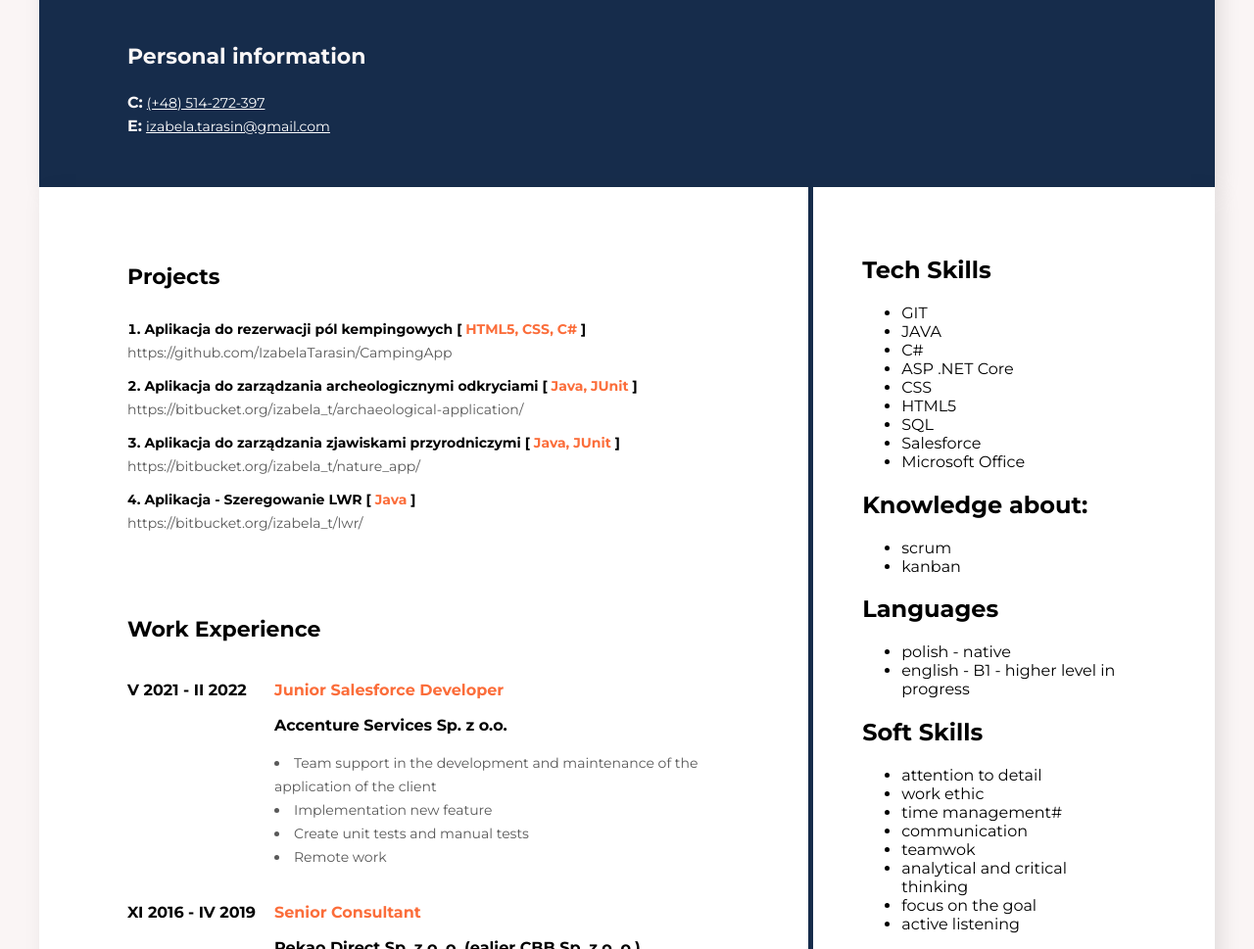
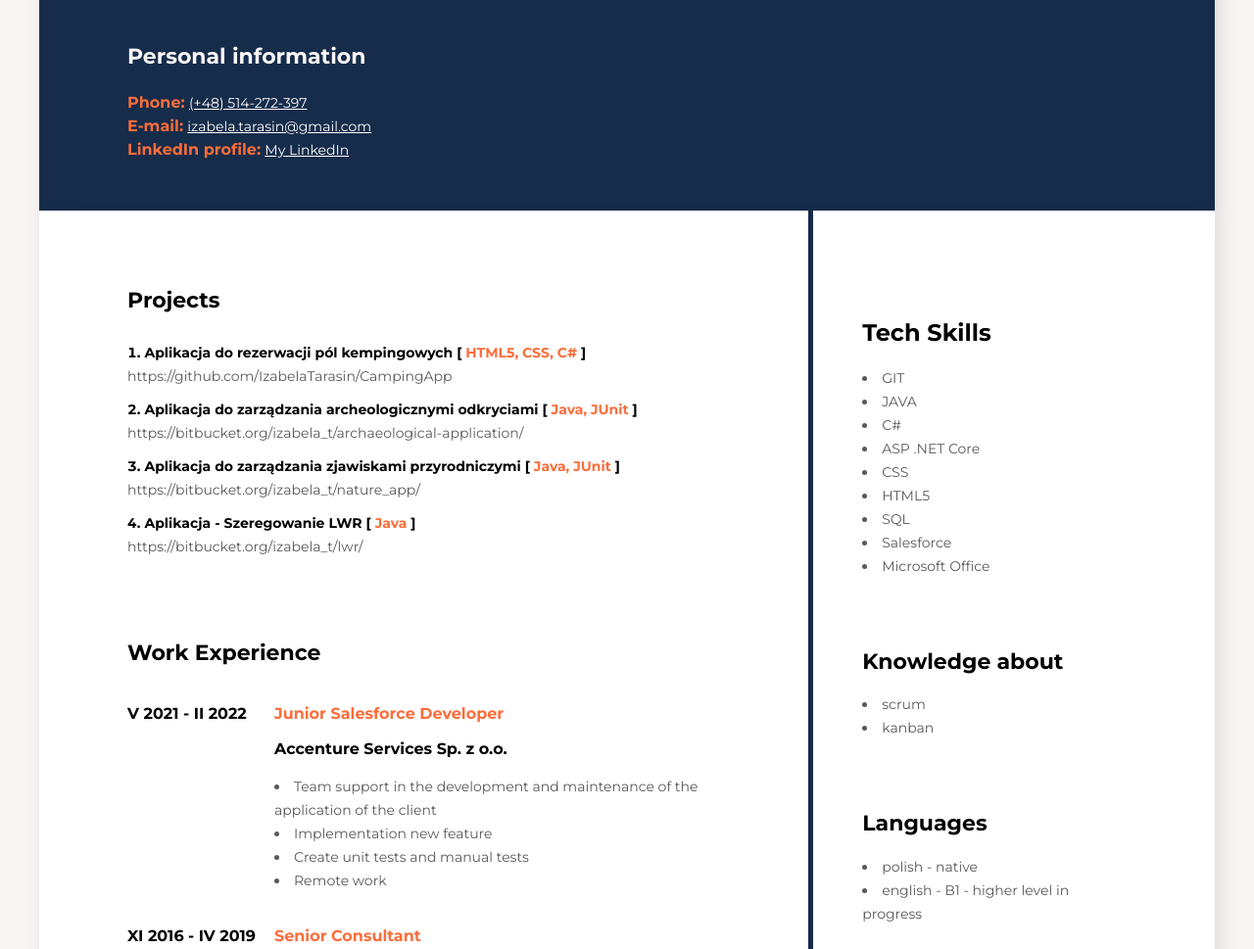
Before and after one commit to IzabelaTarasin/cv-simple-app, a plain HTML site: page index.html in a window 1280 px wide. Shown: the part 300-1269 px from the top of the page at 98% size. Drawn offline with Linux system fonts and the light colour scheme.

Commit message:
finished styling

```diff
--- a/index.html
+++ b/index.html
@@ -32,10 +32,12 @@
           <div class="contact-block">
             <h3 class="contact-title">Personal information</h2>
               <p>
-                <span class="bold">C:</span>
+                <span class="bold">Phone:</span>
                 <a class="contact-links" href="tel:+48 514-272-397">(+48) 514-272-397</a><br />
-                <span class="bold">E:</span>
-                <a class="contact-links" href="mailto:izabela.tarasin@gmail.com">izabela.tarasin@gmail.com</a>
+                <span class="bold">E-mail:</span>
+                <a class="contact-links" href="mailto:izabela.tarasin@gmail.com">izabela.tarasin@gmail.com</a><br />
+                <span class="bold">LinkedIn profile:</span>
+                <a class="contact-links" href="https://www.linkedin.com/in/izabela-tarasin-9a98a6a8/">My LinkedIn</a>
               </p>
           </div>
         </div>
@@ -209,9 +211,9 @@
         </div>
       </main>
       <aside>
-        <div>
-          <h2>Tech Skills</h2>
-          <ul>
+        <div class="space">
+          <h2 class="header-secondary">Tech Skills</h2>
+          <ul class="job-list">
             <li>GIT</li>
             <li>JAVA</li>
             <li>C#</li>
@@ -223,23 +225,23 @@
             <li>Microsoft Office</li>
           </ul>
         </div>
-        <div>
-          <h2>Knowledge about:</h2>
-          <ul>
+        <div class="space">
+          <h2 class="header-main-point">Knowledge about</h2>
+          <ul class="job-list">
             <li>scrum</li>
             <li>kanban</li>
           </ul>
         </div>
-        <div>
-          <h2>Languages</h2>
-          <ul>
+        <div class="space">
+          <h2 class="header-main-point">Languages</h2>
+          <ul class="job-list">
             <li>polish - native</li>
             <li>english - B1 - higher level in progress</li>
           </ul>
         </div>
-        <div>
-          <h2>Soft Skills</h2>
-          <ul>
+        <div class="space">
+          <h2 class="header-main-point">Soft Skills</h2>
+          <ul class="job-list">
             <li>attention to detail</li>
             <li>work ethic</li>
             <li>time management#</li>
@@ -250,9 +252,9 @@
             <li>active listening</li>
           </ul>
         </div>
-        <div>
-          <h2>Hobby</h2>
-          <ul>
+        <div class="space">
+          <h2 class="header-main-point">Hobby</h2>
+          <ul class="job-list">
             <li>hiking</li>
           </ul>
         </div>
--- a/style.css
+++ b/style.css
@@ -84,6 +84,7 @@ main {
 
 .bold {
   font-weight: 700;
+  color: #fb6d3a;
 }
 
 .contact-links {
@@ -225,3 +226,7 @@ h1 {
 .list-course-item {
   padding-bottom: 10px;
 }
+
+.space {
+  padding-top: 40px;
+}
```
